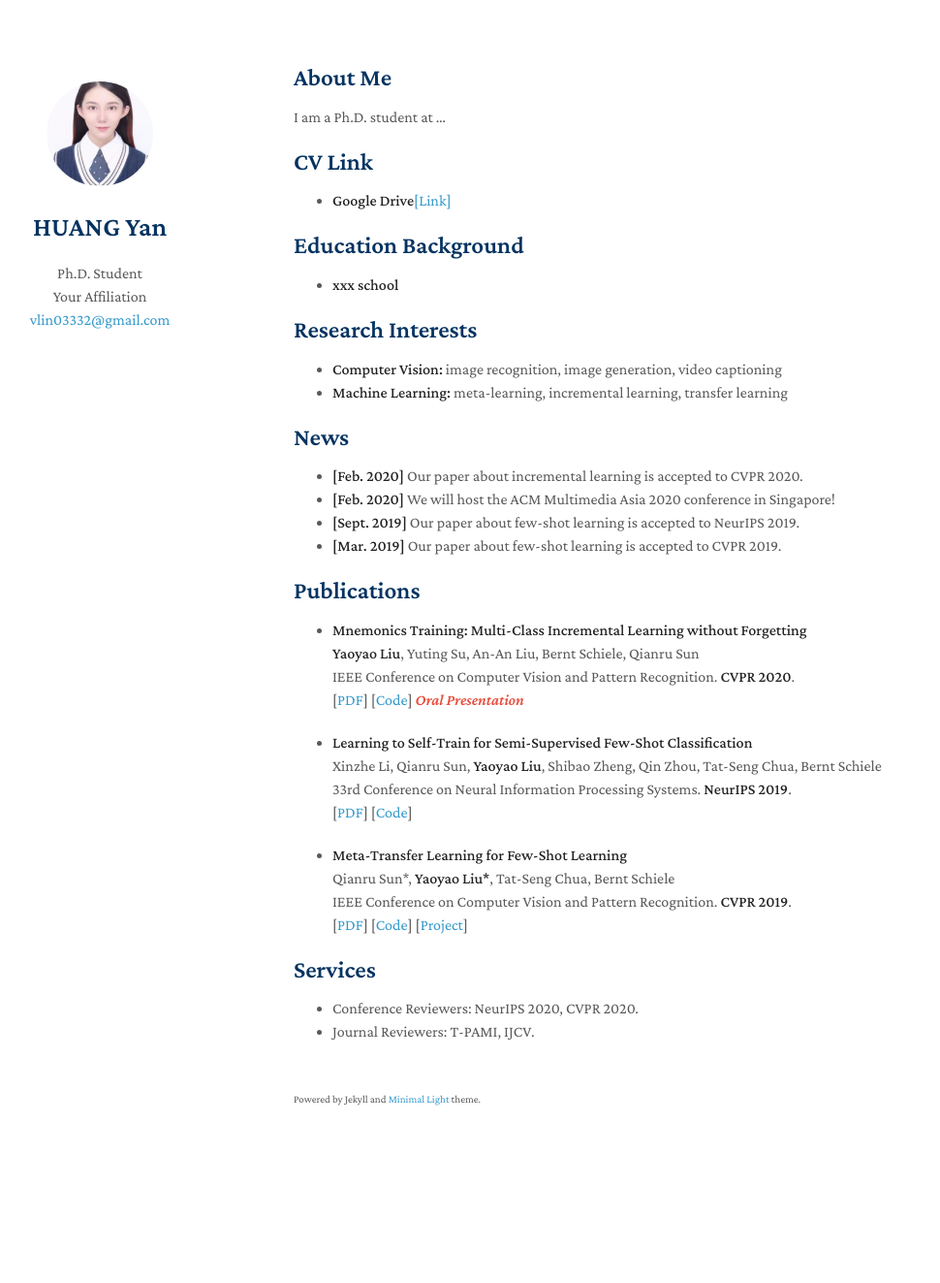
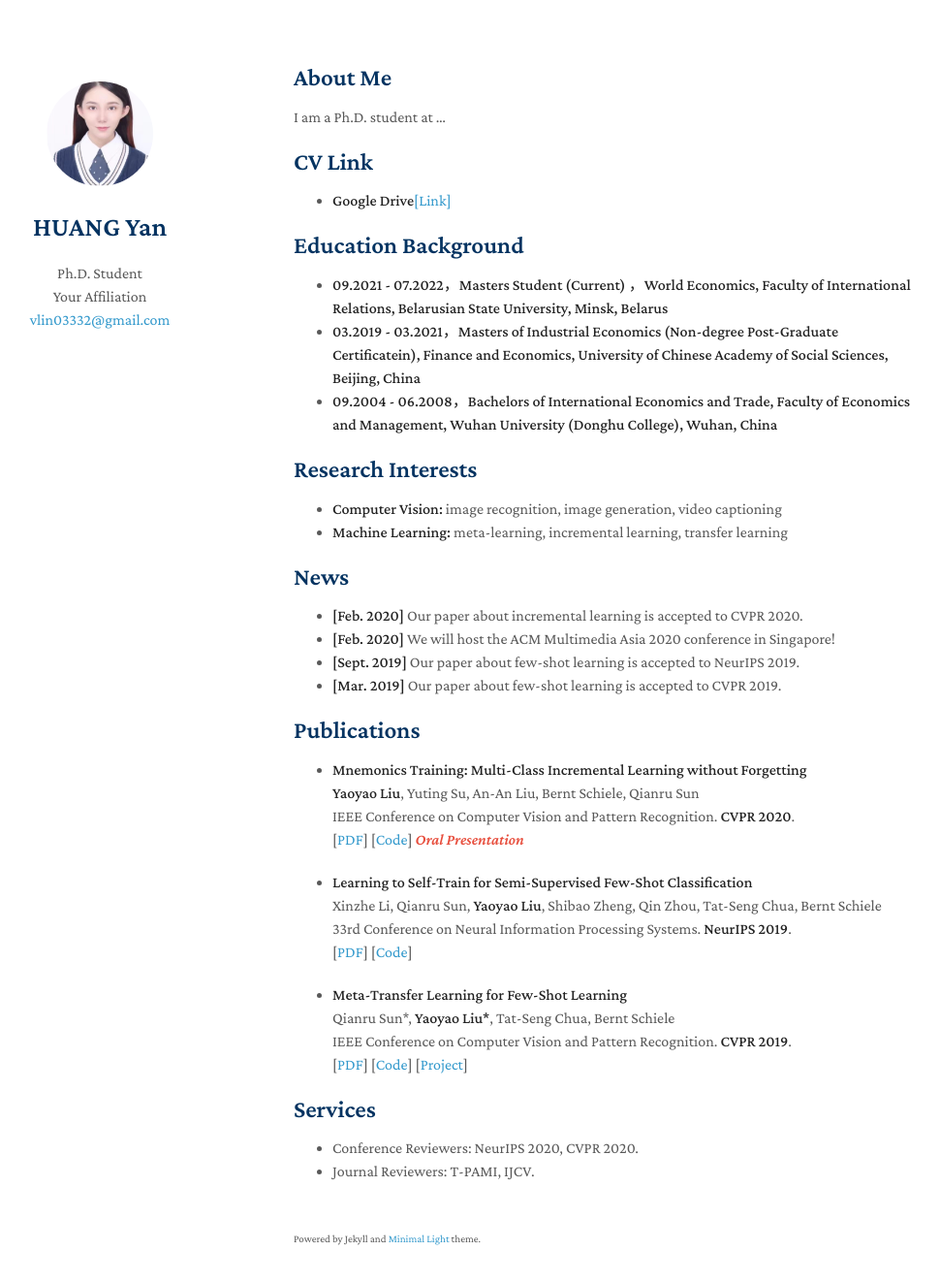
Before and after one commit to huangyan211/HuangYan, a Jekyll site: the page built from index.md, in a window 1280 px wide and 1358 px high. Shown: the top 1323 px of the window at 97% size, without its empty margins (167-1137 px from the left). Built offline with Jekyll 4.4.1, drawn with Linux system fonts in a browser that asks for light colours; nearby versions of some CDN libraries; a style sheet for code colours, icons or effects is not loaded; our own code applies the rules of GitHub Pages for plain Markdown files.

Commit message:
Update index.md

```diff
--- a/index.md
+++ b/index.md
@@ -10,7 +10,10 @@ I am a Ph.D. student at ...
 - **Google Drive**<a href="">[Link]</a>
 
 ## Education Background
-- **xxx school**
+- **09.2021 - 07.2022，Masters Student (Current) ，World Economics, Faculty of International Relations, Belarusian State University, Minsk, Belarus**
+- **03.2019 - 03.2021，Masters of Industrial Economics  (Non-degree Post-Graduate Certificatein), Finance and Economics,
+University of Chinese Academy of Social Sciences, Beijing, China**
+- **09.2004 - 06.2008，Bachelors of International Economics and Trade, Faculty of  Economics and Management, Wuhan University (Donghu College), Wuhan, China**
 
 ## Research Interests
 
```
